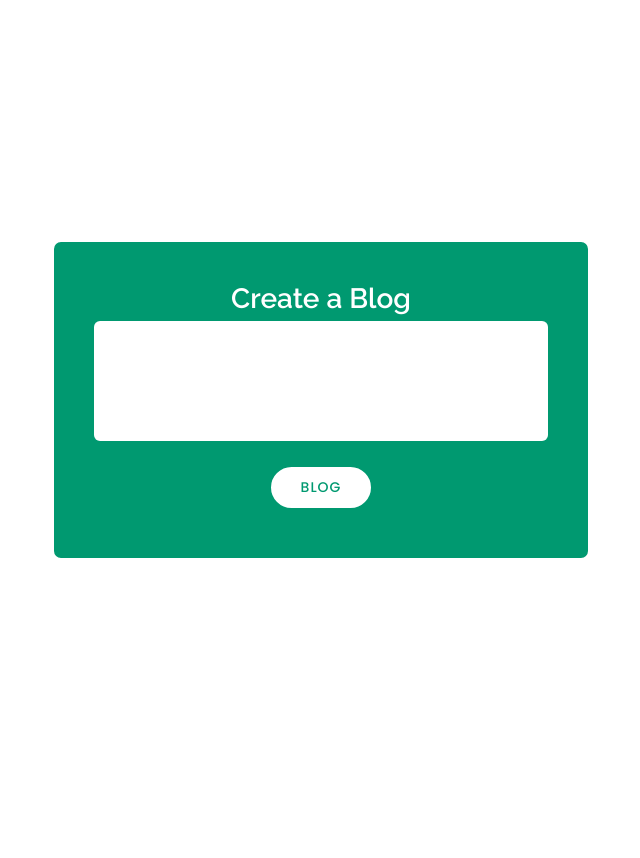
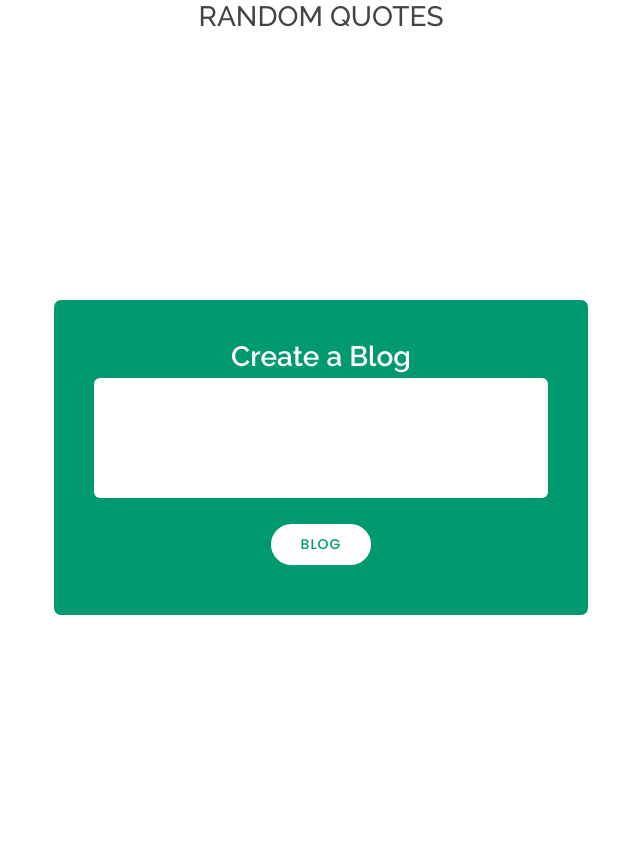
Before and after one commit to otienonick/Blog_Flask, a Flask app: template app/templates/create_blog.html in a window 1280 px wide. Shown: the part 70-928 px from the top of the page, without its empty margins (319-959 px from the left). Before the commit the page ends 628 px from the top, so only its background shows below. Run offline with Flask 2, Linux system fonts and the light colour scheme; the template is opened without the code that fills it, so the values that code supplies are empty; some libraries are stand-ins or nearby versions.

Commit message:
created the create blog page

```diff
--- a/app/templates/create_blog.html
+++ b/app/templates/create_blog.html
@@ -3,6 +3,19 @@
 
 {%block content%}
 <div class="container">
+
+ <h3 class="text-center">RANDOM QUOTES</h3>
+
+ <div class="col-lg-8">
+     <div class="row">
+         <div class="col-md-6 d-flex align-items-stretch mt-4 mt-lg-0">
+             <div class="icon-box">
+           <h4><a href="">{{quotes.author}} </a></h4>
+           <p>{{quotes.quote}}</p>
+         </div>
+       </div>
+   </div>
+   </div>
 
     <div class="form-body">
 
```
